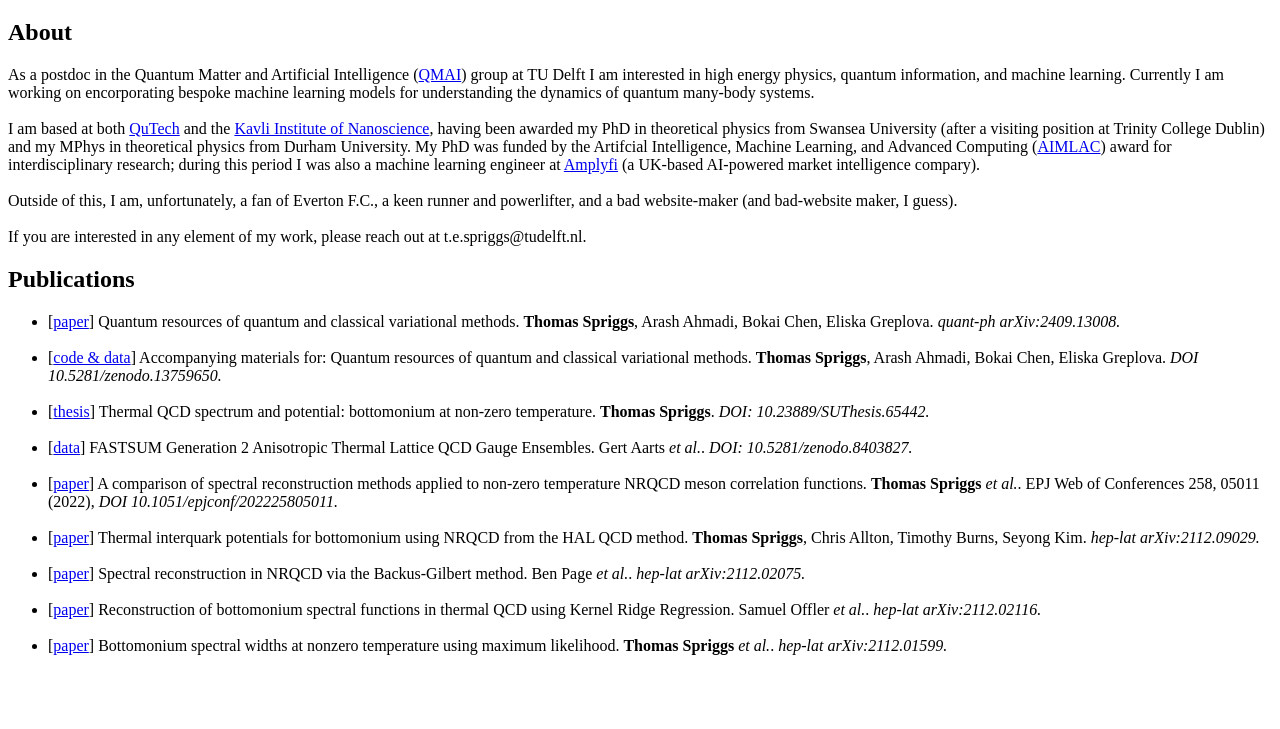
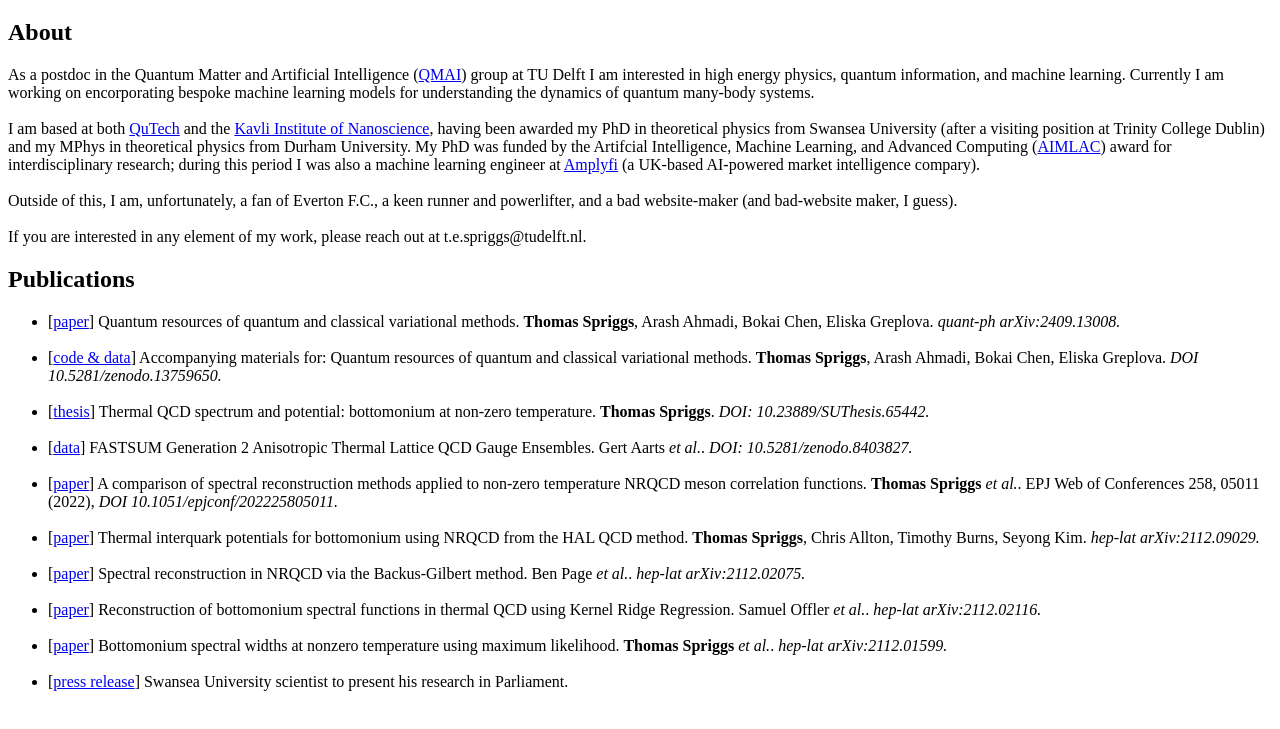
Before and after one commit to thomas-spriggs-codes/thomas-spriggs-codes.github.io, a plain HTML site: page index.html in a window 1280 px wide. Shown: the part 61-790 px from the top of the page. Drawn offline with Linux system fonts and the light colour scheme.

Commit message:
Press release added.

```diff
--- a/index.html
+++ b/index.html
@@ -32,6 +32,8 @@
                 <br>
                 <li> [<a href="https://arxiv.org/pdf/2112.01599">paper</a>] Bottomonium spectral widths at nonzero temperature using maximum likelihood. <b>Thomas Spriggs</b> <i>et al.</i>. <i>hep-lat arXiv:2112.01599.</i> </li>
                 <br>
+                <li> [<a href="https://www.swansea.ac.uk/press-office/news-events/news/2022/02/swansea-university-scientist-to-present-his-research-in-parliament.php">press release</a>] Swansea University scientist to present his research in Parliament.
+                <br>
             </ul>
         </main>
     </body>
```
